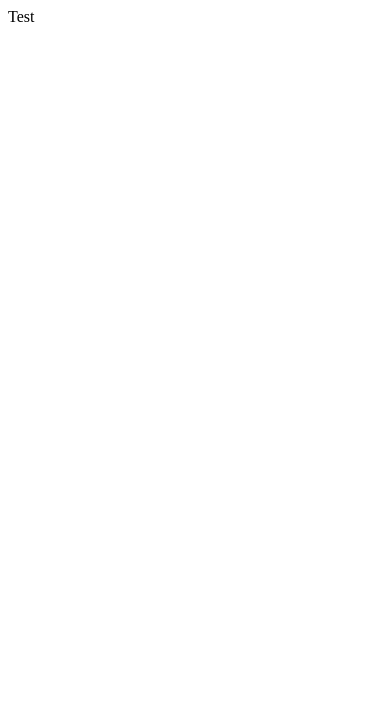
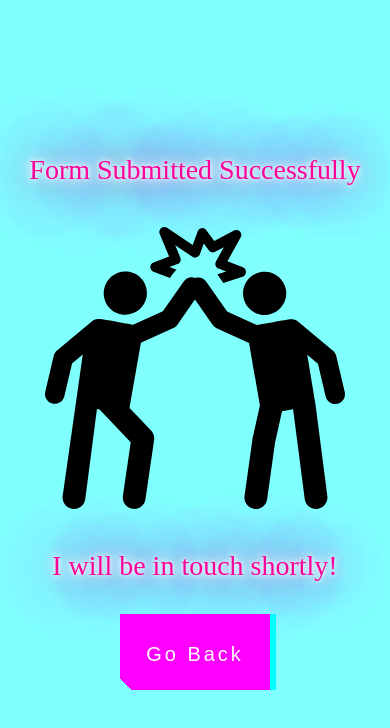
Before and after one commit to pauljgonzalez/Portfolio, a plain HTML site: page success.html in a window 390 px wide. Drawn offline with Linux system fonts and the light colour scheme.

Commit message:
Made success page

```diff
--- a/scripts.js
+++ b/scripts.js
@@ -108,7 +108,7 @@ projectsList.addEventListener('contextmenu', (e) => {
   });
 
 
-  document.getElementById("contactForm").addEventListener("submit", function(event) {
+  document.getElementById(".contactForm").addEventListener("submit", function(event) {
     event.preventDefault(); // Prevent the form from submitting normally
 
     var formData = new FormData(this);
--- /dev/null
+++ b/success.css
@@ -0,0 +1,175 @@
+body{
+    margin: 0;
+}
+.success__container{
+    display: flex;
+    background-color: #80FFFF;
+    flex-direction: column;
+    gap: 32px;
+    height: 100vh;
+    align-items: center;
+    justify-content: center;
+    overflow-y: hidden;
+    overflow-x: hidden;
+}
+.success__text{
+    font-size: clamp(28px,5vw,64px);
+    text-align: center;
+    color: #f09;
+    animation: pulsate 0.11s ease-in-out infinite alternate;
+}
+.success__svg{
+    height: clamp(300px,50vw,600px);
+    animation: slideInFromRight 1s ease-in;
+}
+.animate{
+
+    animation: pulsate 0.11s ease-in-out infinite alternate,slideInFromLeft 3s ease-in-out;
+  }
+@keyframes slideInFromRight {
+    0% {
+      transform: translateX(200%);
+    }
+
+    100% {
+      transform: translateX(0);
+    }
+  }
+  @keyframes slideInFromLeft {
+    0% {
+      transform: translateX(-300%);
+    }
+
+    100% {
+      transform: translateX(0);
+    }
+  }
+@keyframes pulsate {
+    100% {
+      /* Larger blur radius */
+      text-shadow:
+        0 0 4px #fff,
+        0 0 11px #fff,
+        0 0 19px #fff,
+        0 0 40px #f09,
+        0 0 80px #f09,
+        0 0 90px #f09,
+        0 0 100px #f09,
+        0 0 150px #f09;
+    }
+   0% {
+      /* A slightly smaller blur radius */
+      text-shadow:
+        0 0 4px #fff,
+        0 0 10px #fff,
+        0 0 18px #fff,
+        0 0 38px #f09,
+        0 0 73px #f09,
+        0 0 80px #f09,
+        0 0 94px #f09,
+        0 0 140px #f09;
+    }
+  }
+  .success__svg{
+    border: none;
+  }
+  .button-49,
+.button-49:after {
+  width: 150px;
+  height: 76px;
+  line-height: 78px;
+  font-size: 20px;
+  font-family: 'Bebas Neue', sans-serif;
+  background: linear-gradient(45deg, transparent 5%, #FF00FF 5%);
+  border: 0;
+  color: #fff;
+  letter-spacing: 3px;
+  box-shadow: 6px 0px 0px #00FFFF;
+  outline: transparent;
+  position: relative;
+  user-select: none;
+  -webkit-user-select: none;
+  touch-action: manipulation;
+  cursor: pointer;
+}
+
+.button-49:after {
+  --slice-0: inset(50% 50% 50% 50%);
+  --slice-1: inset(80% -6px 0 0);
+  --slice-2: inset(50% -6px 30% 0);
+  --slice-3: inset(10% -6px 85% 0);
+  --slice-4: inset(40% -6px 43% 0);
+  --slice-5: inset(80% -6px 5% 0);
+
+  content: 'Go Back';
+  display: block;
+  position: absolute;
+  top: 0;
+  left: 0;
+  right: 0;
+  bottom: 0;
+  background: linear-gradient(45deg, transparent 3%, #00FFFF 3%, #00FFFF 5%, #00FFFF 5%);
+  text-shadow: -3px -3px 0px hotpink, 3px 3px 0px #00FFFF;
+  clip-path: var(--slice-0);
+}
+
+.button-49:hover:after {
+  animation: 1s glitch;
+  animation-timing-function: steps(2, end);
+}
+
+@keyframes glitch {
+  0% {
+    clip-path: var(--slice-1);
+    transform: translate(-20px, -10px);
+  }
+  10% {
+    clip-path: var(--slice-3);
+    transform: translate(10px, 10px);
+  }
+  20% {
+    clip-path: var(--slice-1);
+    transform: translate(-10px, 10px);
+  }
+  30% {
+    clip-path: var(--slice-3);
+    transform: translate(0px, 5px);
+  }
+  40% {
+    clip-path: var(--slice-2);
+    transform: translate(-5px, 0px);
+  }
+  50% {
+    clip-path: var(--slice-3);
+    transform: translate(5px, 0px);
+  }
+  60% {
+    clip-path: var(--slice-4);
+    transform: translate(5px, 10px);
+  }
+  70% {
+    clip-path: var(--slice-2);
+    transform: translate(-10px, 10px);
+  }
+  80% {
+    clip-path: var(--slice-5);
+    transform: translate(20px, -10px);
+  }
+  90% {
+    clip-path: var(--slice-1);
+    transform: translate(-10px, 0px);
+  }
+  100% {
+    clip-path: var(--slice-1);
+    transform: translate(0);
+  }
+}
+
+@media (min-width: 768px) {
+  .button-49,
+  .button-49:after {
+    width: 200px;
+    height: 86px;
+    line-height: 88px;
+  }
+}
--- a/success.html
+++ b/success.html
@@ -3,9 +3,19 @@
 <head>
     <meta charset="UTF-8">
     <meta name="viewport" content="width=device-width, initial-scale=1.0">
-    <title>Document</title>
+    <link rel="stylesheet" type="text/css" href="success.css">
+    <title>Form Submitted</title>
 </head>
 <body>
-    Test
+    <div class="success__container">
+        <div class="success__text">Form Submitted Successfully</div>
+        <img src="success.svg" class="success__svg">
+        <div class="success__text animate">I will be in touch shortly!</div>
+        <a href="https://www.paulgonzalez.dev">
+            <button type="button" class="success_button button-49">Go Back</button>
+        </a>
+
+    </div>
+
 </body>
 </html>
```
Also changed, not shown: index.html (+1 -1 lines), success.svg (added).
